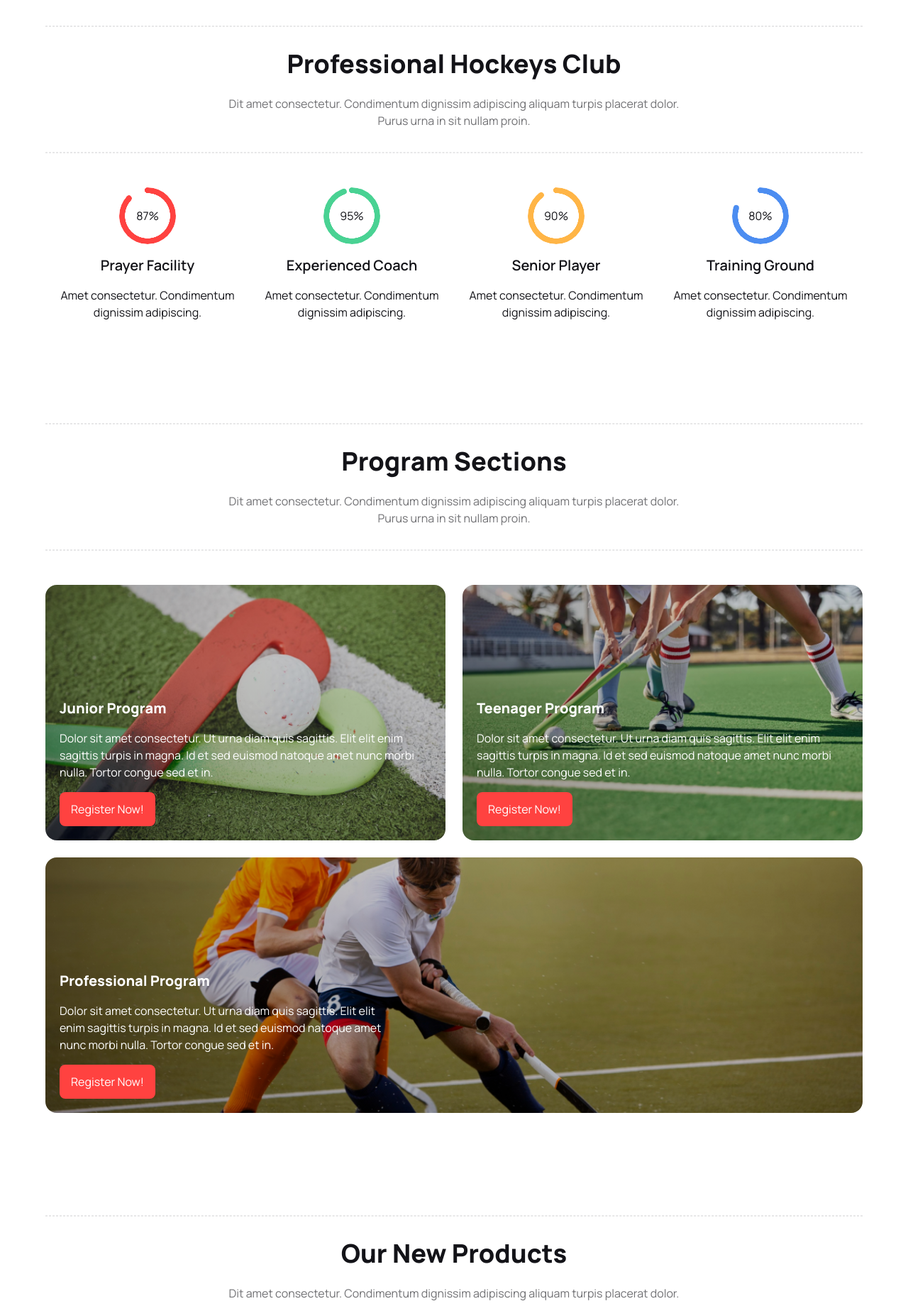
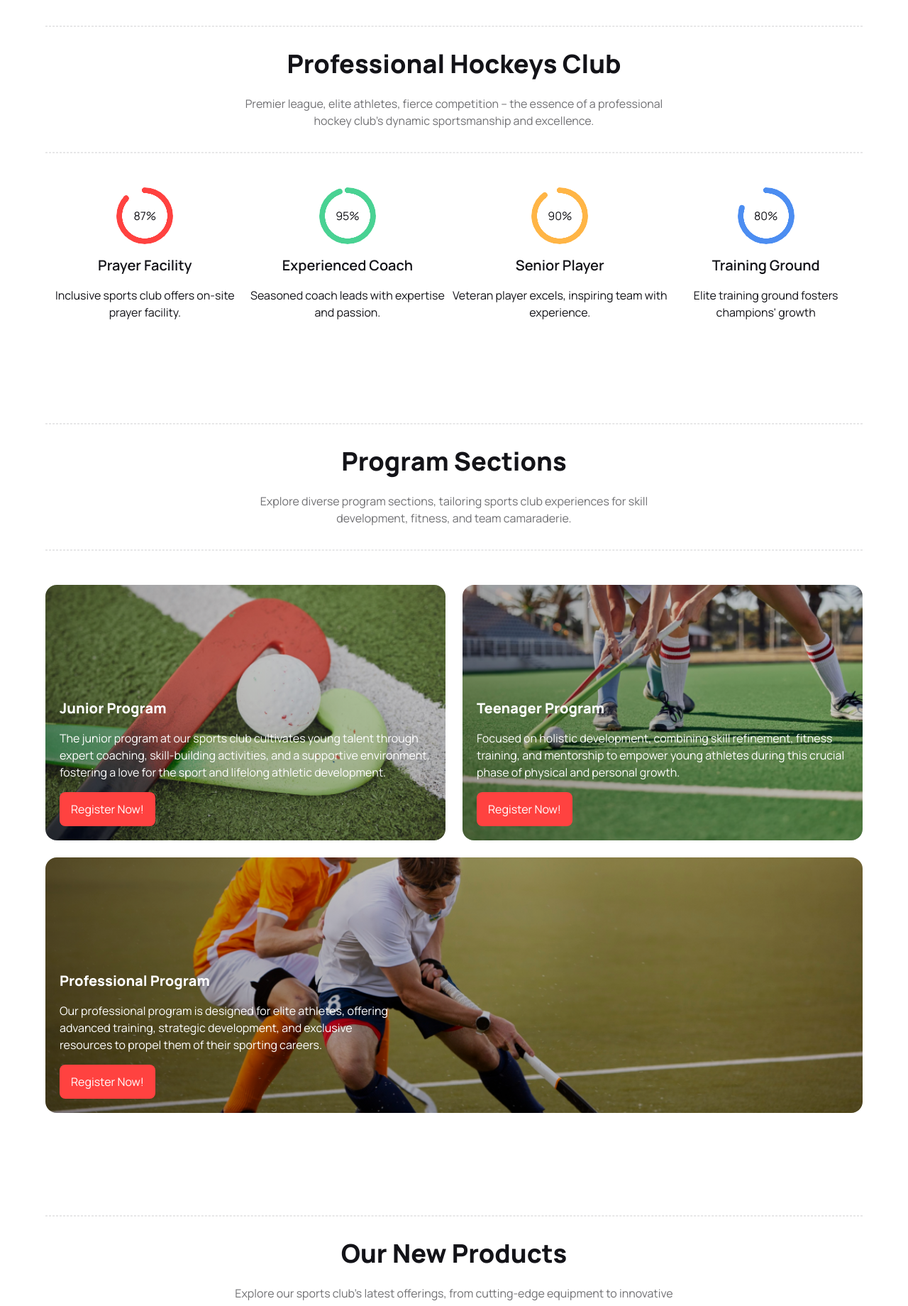
Before and after one commit to salehiin/b9-a3, a plain HTML site: page index.html in a window 1280 px wide. Shown: the part 960-2800 px from the top of the page at 71% size. Drawn offline with nearby package versions, Linux system fonts and the light colour scheme.

Commit message:
may be final

```diff
--- a/index.html
+++ b/index.html
@@ -89,7 +89,7 @@
                 <div id="slide1" class="carousel-item w-full bg-[url(./images/1.png)] h-[60vh] lg:py-20 bg-contain lg:bg-cover bg-center bg-no-repeat">
                     <!-- <img src="./images/1.png" class="w-full" /> -->
                     <div class="relative">
-                        <a href="#slide4" class="absolute bottom-10 lg:-bottom-7 left-[120px] lg:left-4 lg:text-2xl text-white bg-black py-1 px-3 rounded-full">
+                        <a href="#slide3" class="absolute bottom-10 lg:-bottom-7 left-[120px] lg:left-4 lg:text-2xl text-white bg-black py-1 px-3 rounded-full">
                             <i class="fa-solid fa-angle-left"></i>
                         </a>
                         <a href="#slide2" class=" absolute bottom-10 lg:-bottom-7 left-[164px] lg:left-16 lg:text-2xl text-white bg-black py-1 px-3 rounded-full">
@@ -97,7 +97,7 @@
                         </a>
                     </div>
                 </div>
-                <div id="slide2" class="carousel-item w-full bg-[url(./images/1.png)] h-[60vh] lg:py-20 bg-contain lg:bg-cover bg-center bg-no-repeat">
+                <div id="slide2" class="carousel-item w-full bg-[url(./images/12.jpg)] h-[60vh] lg:py-20 bg-contain lg:bg-cover bg-center bg-no-repeat">
                     <!-- <img src="./images/1.png" class="w-full" /> -->
                     <div class="relative">
                         <a href="#slide1" class="absolute bottom-10 lg:-bottom-7 left-[120px] lg:left-4 lg:text-2xl text-white bg-black py-1 px-3 rounded-full">
@@ -108,13 +108,13 @@
                         </a>
                     </div>
                 </div>
-                <div id="slide3" class="carousel-item w-full bg-[url(./images/1.png)] h-[60vh] lg:py-20 bg-contain lg:bg-cover bg-center bg-no-repeat">
+                <div id="slide3" class="carousel-item w-full bg-[url(./images/13.jpg)] h-[60vh] lg:py-20 bg-contain lg:bg-cover bg-center bg-no-repeat">
                     <!-- <img src="./images/1.png" class="w-full" /> -->
                     <div class="relative">
                         <a href="#slide2" class="absolute bottom-10 lg:-bottom-7 left-[120px] lg:left-4 lg:text-2xl text-white bg-black py-1 px-3 rounded-full">
                             <i class="fa-solid fa-angle-left"></i>
                         </a>
-                        <a href="#slide4" class=" absolute bottom-10 lg:-bottom-7 left-[164px] lg:left-16 lg:text-2xl text-white bg-black py-1 px-3 rounded-full">
+                        <a href="#slide1" class=" absolute bottom-10 lg:-bottom-7 left-[164px] lg:left-16 lg:text-2xl text-white bg-black py-1 px-3 rounded-full">
                             <i class="fa-solid fa-angle-right"></i>
                         </a>
                     </div>
@@ -138,8 +138,7 @@
                 <div class="text-center lg:px-64 lg:py-8 py-6">
                     <h1 class="pb-3 lg:pb-6 lg:text-4xl text-[22px] font-extrabold text-[#131318]">Professional Hockeys Club</h1>
                     <p class="text-[14px] lg:text-base text-[#13131899]">
-                        Dit amet consectetur. Condimentum dignissim adipiscing aliquam turpis placerat dolor. Purus urna in sit nullam
-                        proin.
+                        Premier league, elite athletes, fierce competition – the essence of a professional hockey club's dynamic sportsmanship and excellence.
                     </p>
                 </div>
                 <hr style="height: 0; border: 1px dashed #13131833; opacity: .5;">
@@ -149,28 +148,30 @@
                         <div class="radial-progress text-[#FF4240]" style="--value:87;" role="progressbar"><span class="text-basic-color">87%</span></div>
                         <div>
                             <h3 class="py-4 text-basic-color text-xl font-semibold">Prayer Facility</h3>
-                            <p class="text-basic-color">Amet consectetur. Condimentum dignissim adipiscing.</p>
+                            <p class="text-basic-color">Inclusive sports club offers on-site prayer facility.</p>
                         </div>
                     </div>
                     <div class="text-center">
                         <div class="radial-progress text-[#49D293]" style="--value:95;" role="progressbar"><span class="text-basic-color">95%</span></div>
                         <div>
                             <h3 class="py-4 text-basic-color text-xl font-semibold">Experienced Coach</h3>
-                            <p class="text-basic-color">Amet consectetur. Condimentum dignissim adipiscing.</p>
+                            <p class="text-basic-color">
+                                Seasoned coach leads with expertise and passion.</p>
                         </div>
                     </div>
                     <div class="text-center">
                         <div class="radial-progress text-[#FFB546]" style="--value:90;" role="progressbar"><span class="text-basic-color">90%</span></div>
                         <div>
                             <h3 class="py-4 text-basic-color text-xl font-semibold">Senior Player</h3>
-                            <p class="text-basic-color">Amet consectetur. Condimentum dignissim adipiscing.</p>
+                            <p class="text-basic-color">
+                                Veteran player excels, inspiring team with experience.</p>
                         </div>
                     </div>
                     <div class="text-center">
                         <div class="radial-progress text-[#4C8DF1]" style="--value:80;" role="progressbar"><span class="text-basic-color">80%</span></div>
                         <div>
                             <h3 class="py-4 text-basic-color text-xl font-semibold">Training Ground</h3>
-                            <p class="text-basic-color">Amet consectetur. Condimentum dignissim adipiscing.</p>
+                            <p class="text-basic-color">Elite training ground fosters champions' growth</p>
                         </div>
                     </div>
                 </div>
@@ -184,8 +185,7 @@
                 <div class="text-center lg:px-64 lg:py-8 py-6">
                     <h1 class="pb-3 lg:pb-6 lg:text-4xl text-[22px] font-extrabold text-[#131318]">Program Sections</h1>
                     <p class="text-[14px] lg:text-base text-[#13131899]">
-                        Dit amet consectetur. Condimentum dignissim adipiscing aliquam turpis placerat dolor. Purus urna in sit nullam
-                        proin.
+                        Explore diverse program sections, tailoring sports club experiences for skill development, fitness, and team camaraderie.
                     </p>
                 </div>
                 <hr style="height: 0; border: 1px dashed #13131833; opacity: .5;">
@@ -194,24 +194,21 @@
                     <div class="col-span-1 bg-[linear-gradient(45deg,rgba(0,0,0,0.4),rgba(0,0,0,0.1)),url(./images/2.png)] bg-cover bg-center bg-no-repeat lg:pt-40 pt-5 pb-5  px-5 rounded-2xl">
                         <h3 class="lg:text-xl text-xl font-extrabold">Junior Program</h3>
                         <p class="py-4 text-sm lg:text-base">
-                            Dolor sit amet consectetur. Ut urna diam quis sagittis. Elit elit
-                            enim sagittis turpis in magna. Id et sed euismod natoque amet nunc morbi nulla. Tortor congue sed et in.
+                            The junior program at our sports club cultivates young talent through expert coaching, skill-building activities, and a supportive environment, fostering a love for the sport and lifelong athletic development.
                         </p>
                         <button class="bg-[#FF4240] text-sm lg:text-base py-2 lg:py-3 px-4 rounded-lg">Register Now!</button>
                     </div>
                     <div class="col-span-1 bg-[linear-gradient(45deg,rgba(0,0,0,0.4),rgba(0,0,0,0.1)),url(./images/3.png)] bg-cover bg-center bg-no-repeat lg:pt-40 pt-5 pb-5  px-5 rounded-2xl">
                         <h3 class="lg:text-xl text-xl font-extrabold">Teenager Program</h3>
                         <p class="py-4 text-sm lg:text-base">
-                            Dolor sit amet consectetur. Ut urna diam quis sagittis. Elit elit
-                            enim sagittis turpis in magna. Id et sed euismod natoque amet nunc morbi nulla. Tortor congue sed et in.
+                            Focused on holistic development, combining skill refinement, fitness training, and mentorship to empower young athletes during this crucial phase of physical and personal growth.
                         </p>
                         <button class="bg-[#FF4240] text-sm lg:text-base py-2 lg:py-3 px-4 rounded-lg">Register Now!</button>
                     </div>
                     <div class="lg:col-span-2 col-span-1 bg-[linear-gradient(45deg,rgba(0,0,0,0.4),rgba(0,0,0,0.1)),url(./images/4.png)] bg-cover bg-center bg-no-repeat lg:pt-40 pt-5 pb-5  px-5  rounded-2xl">
                         <h3 class="lg:text-xl text-xl font-extrabold">Professional Program</h3>
                         <p class="py-4 text-sm lg:text-base lg:w-[42%] w-full">
-                            Dolor sit amet consectetur. Ut urna diam quis sagittis. Elit elit
-                            enim sagittis turpis in magna. Id et sed euismod natoque amet nunc morbi nulla. Tortor congue sed et in.
+                            Our professional program is designed for elite athletes, offering advanced training, strategic development, and exclusive resources to propel them of their sporting careers.
                         </p>
                         <button class="bg-[#FF4240] text-sm lg:text-base py-2 lg:py-3 px-4 rounded-lg">Register Now!</button>
                     </div>
@@ -226,8 +223,7 @@
                 <div class="text-center lg:px-64 lg:py-8 py-6">
                     <h1 class="pb-3 lg:pb-6 lg:text-4xl text-[22px] font-extrabold text-[#131318]">Our New Products</h1>
                     <p class="text-[14px] lg:text-base text-[#13131899]">
-                        Dit amet consectetur. Condimentum dignissim adipiscing aliquam turpis placerat dolor. Purus urna in sit nullam
-                        proin.
+                        Explore our sports club's latest offerings, from cutting-edge equipment to innovative training programs, enhancing your athletic journey with excellence and innovation.
                     </p>
                 </div>
                 <hr style="height: 0; border: 1px dashed #13131833; opacity: .5;">
@@ -243,8 +239,8 @@
                                 <i class="fa-regular fa-eye mr-2 ml-3"></i>20
                                 <i class="fa-regular fa-heart mr-2 ml-3"></i>200
                             </p>
-                            <h5 class="text-[#131318] text-xl font-extrabold">World Cup Flags Football</h5>
-                            <p class="font-medium text-[#18181880]">Dolor sit amet consectetur. Ut urna diam quis sagittis. </p>
+                            <h5 class="text-[#131318] text-xl font-extrabold">Premium Jacket Collection</h5>
+                            <p class="font-medium text-[#18181880]">Sleek design, premium comfort, and unmatched performance. </p>
                             <p class="text-[#13131860]">
                                 <span class="text-lg font-extrabold text-[#FF4240] mr-3">Price - $22.00</span>
                                 <i class="fa-solid fa-cart-shopping mr-2"></i>Delivery Fee : Free
@@ -261,8 +257,8 @@
                                 <i class="fa-regular fa-eye mr-2 ml-3"></i>20
                                 <i class="fa-regular fa-heart mr-2 ml-3"></i>200
                             </p>
-                            <h5 class="text-[#131318] text-xl font-extrabold">World Cup Flags Football</h5>
-                            <p class="font-medium text-[#18181880]">Dolor sit amet consectetur. Ut urna diam quis sagittis. </p>
+                            <h5 class="text-[#131318] text-xl font-extrabold">Quality Championship Souvenir</h5>
+                            <p class="font-medium text-[#18181880]">Celebrate victory with quality memorabilia and lasting pride. </p>
                             <p class="text-[#13131860]">
                                 <span class="text-lg font-extrabold text-[#FF4240] mr-3">Price - $22.00</span>
                                 <i class="fa-solid fa-cart-shopping mr-2"></i>Delivery Fee : Free
@@ -279,8 +275,8 @@
                                 <i class="fa-regular fa-eye mr-2 ml-3"></i>20
                                 <i class="fa-regular fa-heart mr-2 ml-3"></i>200
                             </p>
-                            <h5 class="text-[#131318] text-xl font-extrabold">World Cup Flags Football</h5>
-                            <p class="font-medium text-[#18181880]">Dolor sit amet consectetur. Ut urna diam quis sagittis. </p>
+                            <h5 class="text-[#131318] text-xl font-extrabold">Great Team A Pride</h5>
+                            <p class="font-medium text-[#18181880]">Wear victory with style and team pride with team a cap. </p>
                             <p class="text-[#13131860]">
                                 <span class="text-lg font-extrabold text-[#FF4240] mr-3">Price - $22.00</span>
                                 <i class="fa-solid fa-cart-shopping mr-2"></i>Delivery Fee : Free
@@ -297,8 +293,8 @@
                                 <i class="fa-regular fa-eye mr-2 ml-3"></i>20
                                 <i class="fa-regular fa-heart mr-2 ml-3"></i>200
                             </p>
-                            <h5 class="text-[#131318] text-xl font-extrabold">World Cup Flags Football</h5>
-                            <p class="font-medium text-[#18181880]">Dolor sit amet consectetur. Ut urna diam quis sagittis. </p>
+                            <h5 class="text-[#131318] text-xl font-extrabold">Fresh Jersey Styles</h5>
+                            <p class="font-medium text-[#18181880]">Style, comfort, and team spirit in one of your collection. </p>
                             <p class="text-[#13131860]">
                                 <span class="text-lg font-extrabold text-[#FF4240] mr-3">Price - $22.00</span>
                                 <i class="fa-solid fa-cart-shopping mr-2"></i>Delivery Fee : Free
@@ -315,8 +311,8 @@
                                 <i class="fa-regular fa-eye mr-2 ml-3"></i>20
                                 <i class="fa-regular fa-heart mr-2 ml-3"></i>200
                             </p>
-                            <h5 class="text-[#131318] text-xl font-extrabold">World Cup Flags Football</h5>
-                            <p class="font-medium text-[#18181880]">Dolor sit amet consectetur. Ut urna diam quis sagittis. </p>
+                            <h5 class="text-[#131318] text-xl font-extrabold">Your Passion Helmet</h5>
+                            <p class="font-medium text-[#18181880]">Protective hockey player helmet: Safety and style on the ice. </p>
                             <p class="text-[#13131860]">
                                 <span class="text-lg font-extrabold text-[#FF4240] mr-3">Price - $22.00</span>
                                 <i class="fa-solid fa-cart-shopping mr-2"></i>Delivery Fee : Free
@@ -334,7 +330,7 @@
                                 <i class="fa-regular fa-heart mr-2 ml-3"></i>200
                             </p>
                             <h5 class="text-[#131318] text-xl font-extrabold">World Cup Flags Football</h5>
-                            <p class="font-medium text-[#18181880]">Dolor sit amet consectetur. Ut urna diam quis sagittis. </p>
+                            <p class="font-medium text-[#18181880]">Global spirit, fierce competition, united celebration. </p>
                             <p class="text-[#13131860]">
                                 <span class="text-lg font-extrabold text-[#FF4240] mr-3">Price - $22.00</span>
                                 <i class="fa-solid fa-cart-shopping mr-2"></i>Delivery Fee : Free
```
Also changed, not shown: images/12.jpg (added), images/13.jpg (added).
